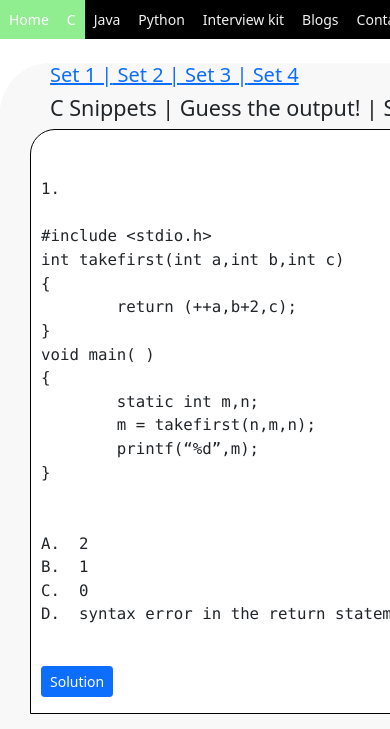
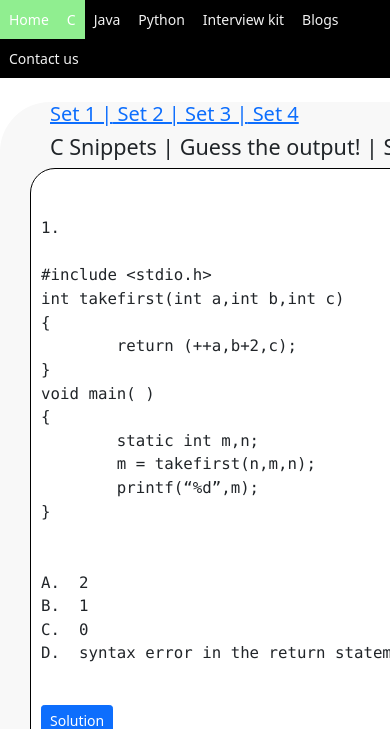
Before and after one commit to QuickPrep/QuickPrep.github.io, a PHP site: page /main1.html in a window 390 px wide; the page is wider, and only the part inside the window is pictured. Shown: the top 729 px of that part. Run offline with PHP 8.4, Linux system fonts and the light colour scheme; some libraries are stand-ins or nearby versions.

Commit message:
Update main.css

```diff
--- a/main.css
+++ b/main.css
@@ -374,7 +374,7 @@ nav ul li a{
 */
 
   }
-@media(max-width: 574px){
+@media(max-width: 480px){
     .footer-col{
       width: 100%;
 
@@ -391,4 +391,7 @@ nav ul li a{
   #resp{
       width:400px;
   }
+  .topnav{
+    width:400px;
+}
   }
```
